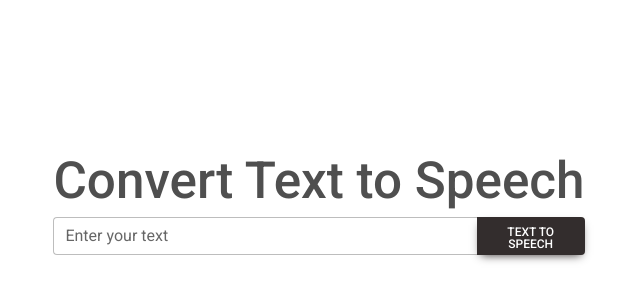
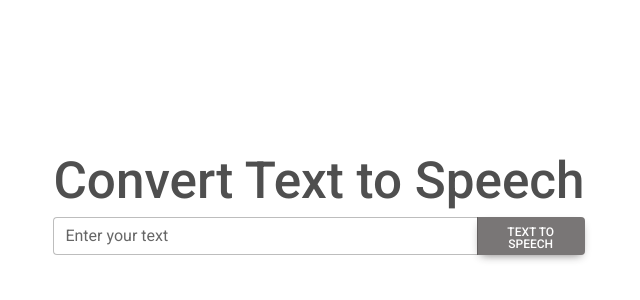
Before and after one commit to Jamlie/TextToSpeechGUI, a React (Vite) app in the folder frontend/: page / in a window 1280 px wide. Shown: the part 196-496 px from the top of the page, without its empty margins (321-961 px from the left). Built offline with nearby package versions, Linux system fonts and the light colour scheme.

Commit message:
Made the button disabled for when there is no input

```diff
--- a/frontend/src/App.jsx
+++ b/frontend/src/App.jsx
@@ -41,7 +41,12 @@ function App() {
             <h1>Convert Text to Speech</h1>
             <MDBInputGroup>
                 <MDBInput label="Enter your text" onChange={(e) => setInput(e.target.value)} />
-                <MDBBtn color="dark" onClick={textToSpeech} size='sm'>Text to Speech</MDBBtn>
+                {
+                    input !== "" ?
+                    <MDBBtn color="dark" onClick={textToSpeech} size='sm'>Text to Speech</MDBBtn>
+                    :
+                    <MDBBtn color="dark" disabled size='sm'>Text to Speech</MDBBtn>
+                }
             </MDBInputGroup>
         </>
     )
```
